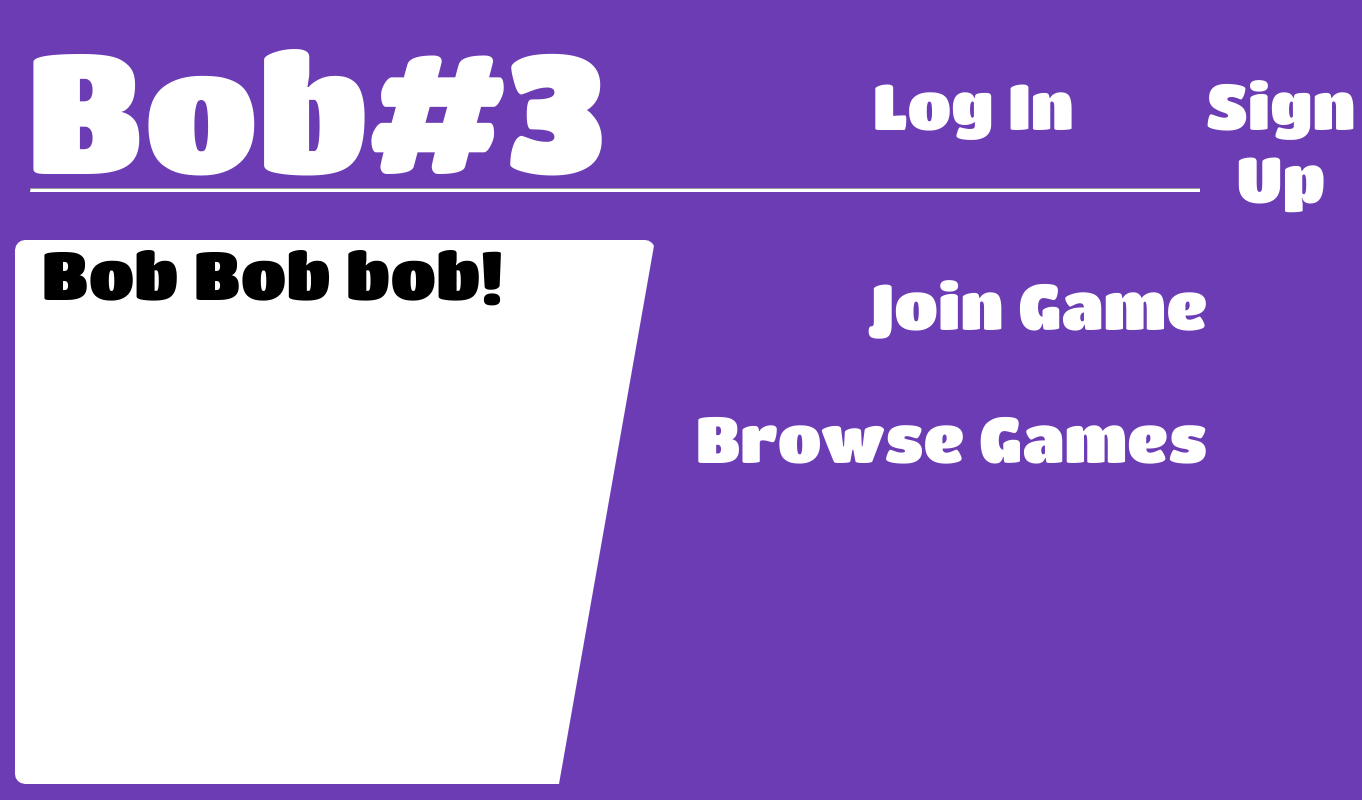
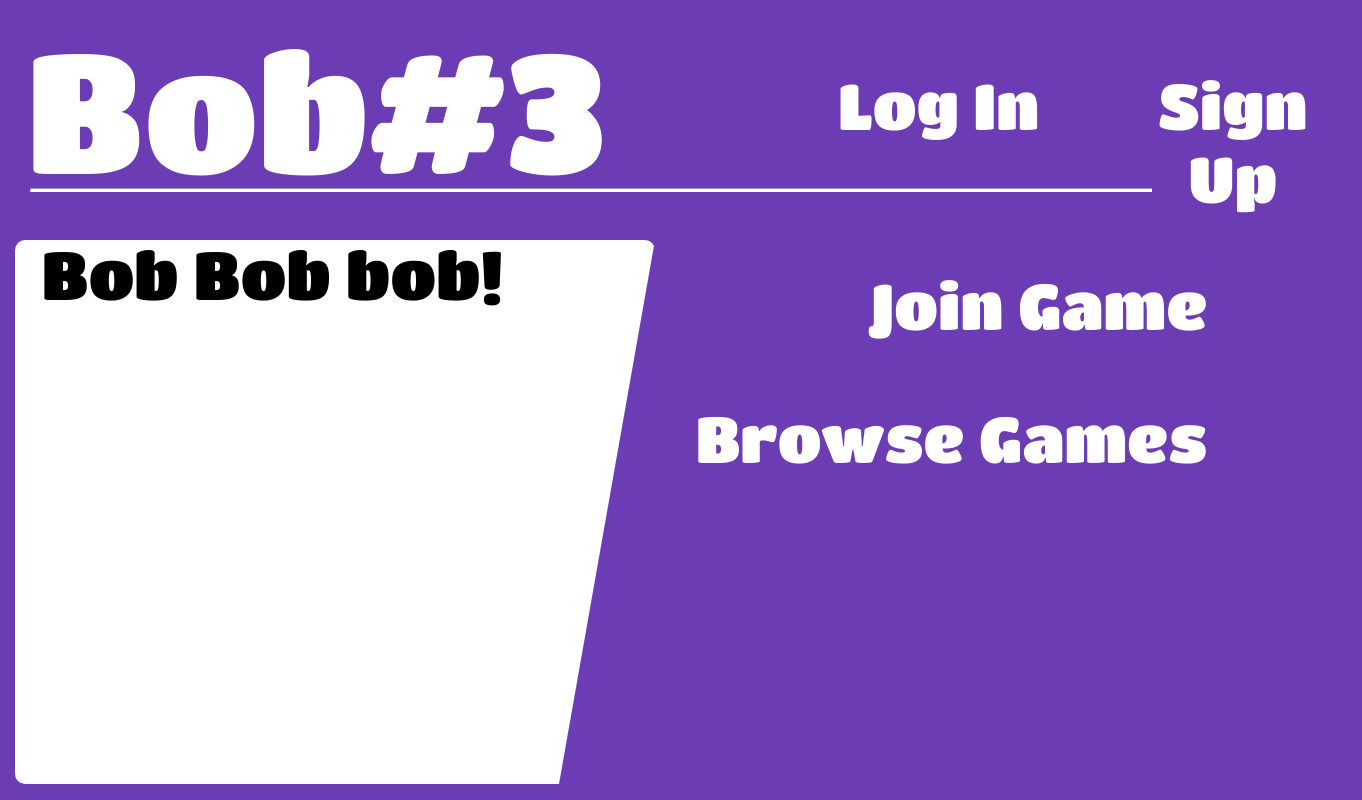
Before and after one commit to theutisticcoder/bob3, a website: page index.html in a window 1280 px wide. Shown: the whole page, 1362 px wide, since content can reach past the window. Drawn offline with nearby package versions, Linux system fonts and the light colour scheme; some packages are replaced by stand-ins of ours; no server answers; a script that the page names is missing.

Commit message:
We ARE COMING

```diff
--- a/style.css
+++ b/style.css
@@ -52,7 +52,7 @@ hr{
     color: #fff;
     background: #6c3cb5;
     position: absolute;
-    left: 900pt;
+    left: 90vw;
     top: 50pt;
     font-size: 40pt;
     font-family: "Titan One", sans-serif;
@@ -63,7 +63,7 @@ hr{
     color: #fff;
     background: #6c3cb5;
     position: absolute;
-    left: 650pt;
+    left: 65vw;
     top: 50pt;
     font-size: 40pt;
     font-family: "Titan One", sans-serif;
```
